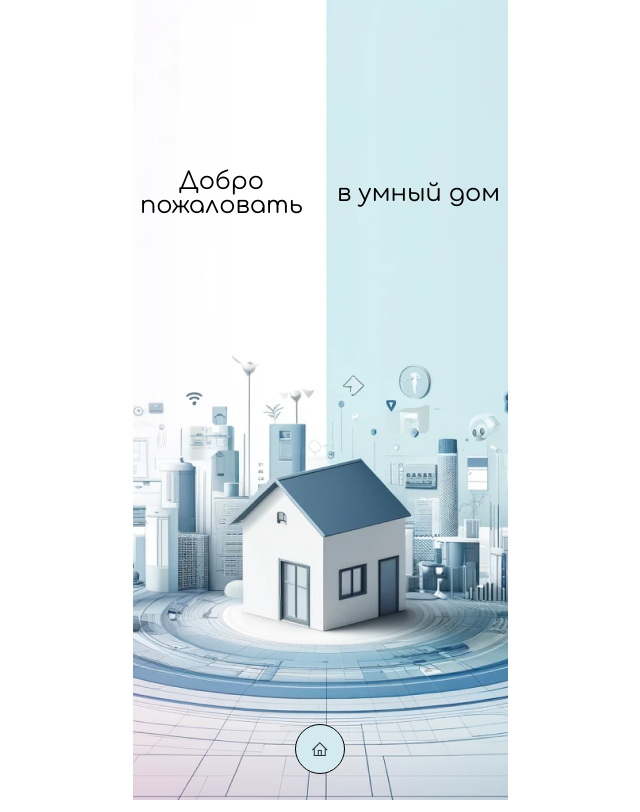
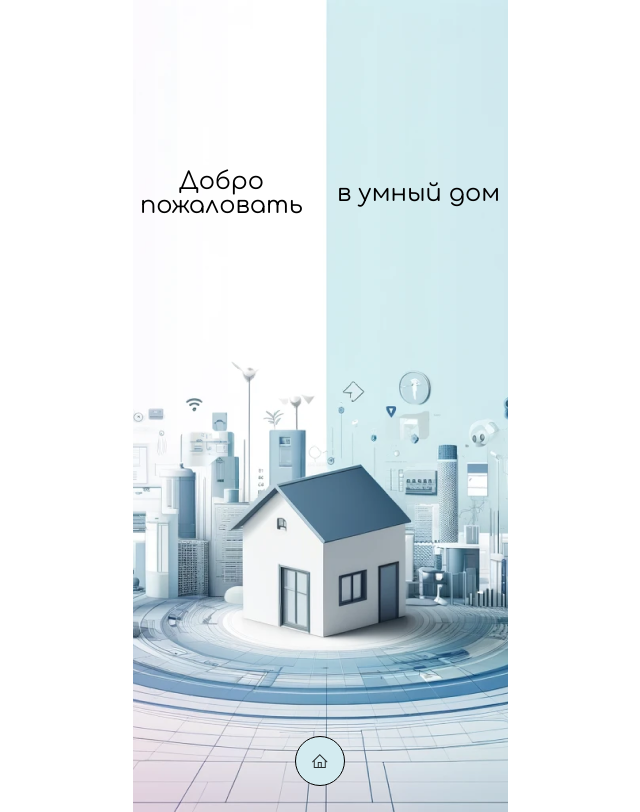
Before and after one commit to WebBaLTaZaR/Natasha_Project, a PHP site: page / in a window 1280 px wide. Shown: the whole page, without its empty margins (320-960 px from the left). Run offline with PHP 8.4, Linux system fonts and the light colour scheme.

Commit message:
мелкие исправления

```diff
--- a/css/style.css
+++ b/css/style.css
@@ -145,9 +145,10 @@ body {
   -webkit-box-pack: justify;
       -ms-flex-pack: justify;
           justify-content: space-between;
-  width: 100%;
-  height: 100%;
-  background-image: url(/img/welcome_home.png);
+  width: 375px;
+  height: 812px;
+  margin: 0 auto;
+  background-image: url("../img/welcome_home.png");
   background-repeat: no-repeat;
   background-position: center center;
 }
--- a/devices.html
+++ b/devices.html
@@ -9,7 +9,7 @@
   </head>
   <body>
     <div class="devicesWrap">
-      <h1 class="devicesName">Устройства</h1> <!--тег H1 - главный заголовок всего документа-->
+      <h1  class="devicesName">Устройства</h1> <!--тег H1 - главный заголовок всего документа-->
       <div class="meteostationWrap">
         <a class="meteostationButton" href="mstation.html"
           ><img class="imgDrop" src="img/drop.svg" alt="drop" /><span class="meteostationName">Метеостанция</span>
--- a/mstation.html
+++ b/mstation.html
@@ -58,7 +58,7 @@
       </div>
       <div class="buttonHomeWrap">
         <div class="buttonHome">
-          <a href="devices.html">
+          <a href="index.html">
             <img src="img/home.svg" alt="home" />
           </a>
         </div>
--- a/styles/_welcome.scss
+++ b/styles/_welcome.scss
@@ -2,9 +2,10 @@
   display: flex; // используется технология FlexBox
   flex-direction: column; // установка содержимого контейнера вертикально
   justify-content: space-between; // установка содержимого контейнера на равноудаленное расстояние друг от друга
-  width: 100%; // разрешить контейнеру занимать 100% ширины
-  height: 100%; // разрешить контейнеру занимать 100% высоты
-  background-image: url(/img/welcome_home.png); // установка фонового изображения
+  width: 375px; // разрешить контейнеру занимать 100% ширины
+  height: 812px; // разрешить контейнеру занимать 100% высоты
+  margin: 0 auto;
+  background-image: url("../img/welcome_home.png"); // установка фонового изображения
   background-repeat: no-repeat; // фоновое изображение не должно повторяться
   background-position: center center; // позиционирование изображение по центру
   .welcomeMessage {
```
